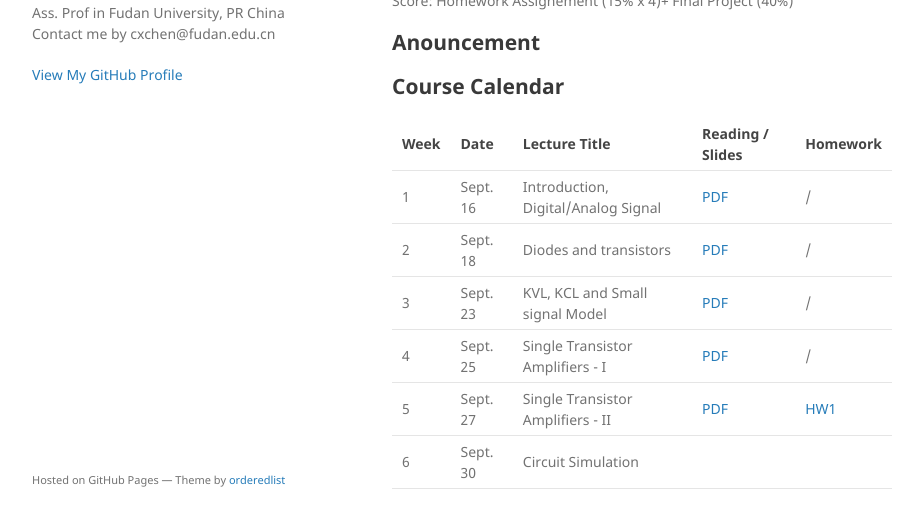
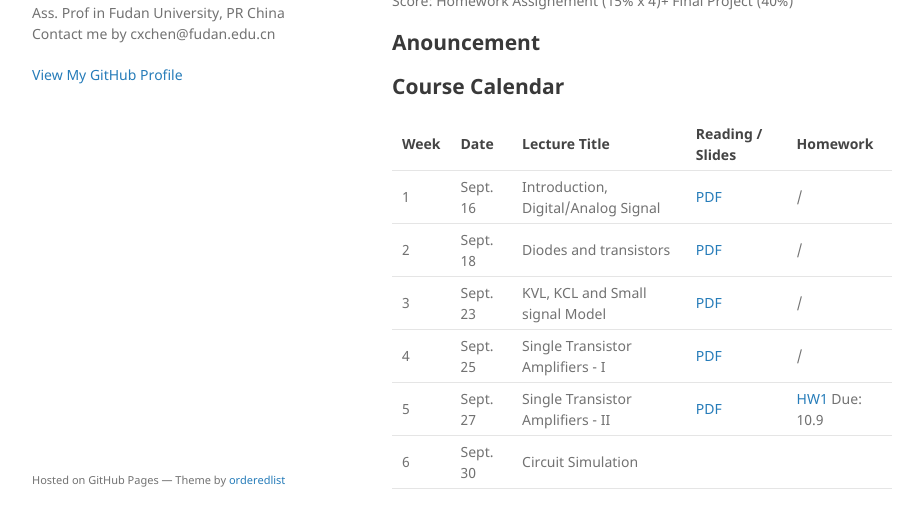
Before and after one commit to cihlab/cihlab.github.io, a Jekyll site: the page built from course/ckt20.md, in a window 1280 px wide and 925 px high, cut to the strip 366-894 px from the top of the window. Shown: the whole strip, without its empty margins (178-1101 px from the left). Built offline with Jekyll 4.4.1, drawn with Linux system fonts in a browser that asks for light colours; our own code applies the rules of GitHub Pages for plain Markdown files.

Commit message:
Update ckt20.md

```diff
--- a/course/ckt20.md
+++ b/course/ckt20.md
@@ -28,5 +28,5 @@ Score: Homework Assignement (15% x 4)+ Final Project (40%)
 2| Sept. 18 | Diodes and transistors | [PDF](./cktlec02.pdf)  | / |
 3| Sept. 23 | KVL, KCL and Small signal Model | [PDF](./cktlec03.pdf)  | / |
 4| Sept. 25 | Single Transistor Amplifiers - I| [PDF](./cktlec04.pdf)  | / |
-5| Sept. 27 | Single Transistor Amplifiers - II| [PDF](./cktlec05.pdf)  | [HW1](./ckthw1.pdf) |
+5| Sept. 27 | Single Transistor Amplifiers - II| [PDF](./cktlec05.pdf)  | [HW1](./ckthw1.pdf) Due: 10.9 |
 6| Sept. 30 | Circuit Simulation |   |  |
```
